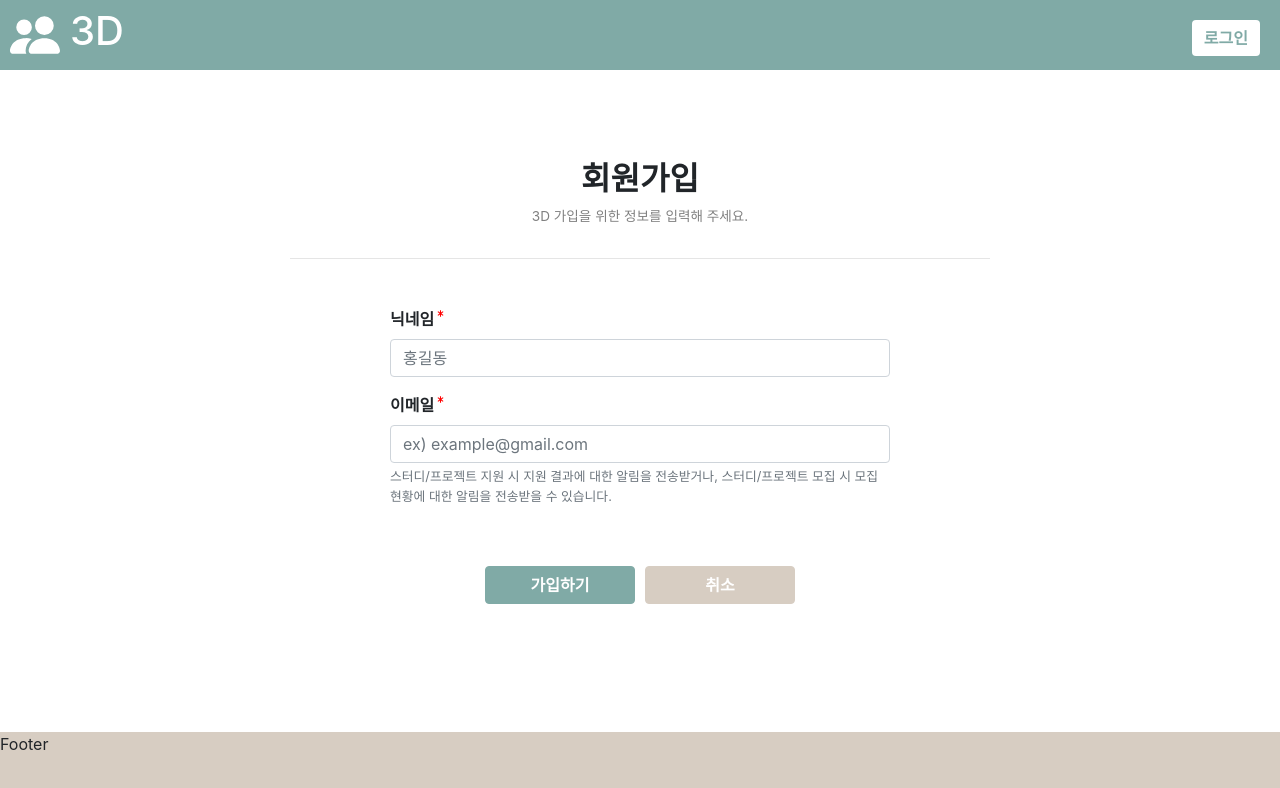
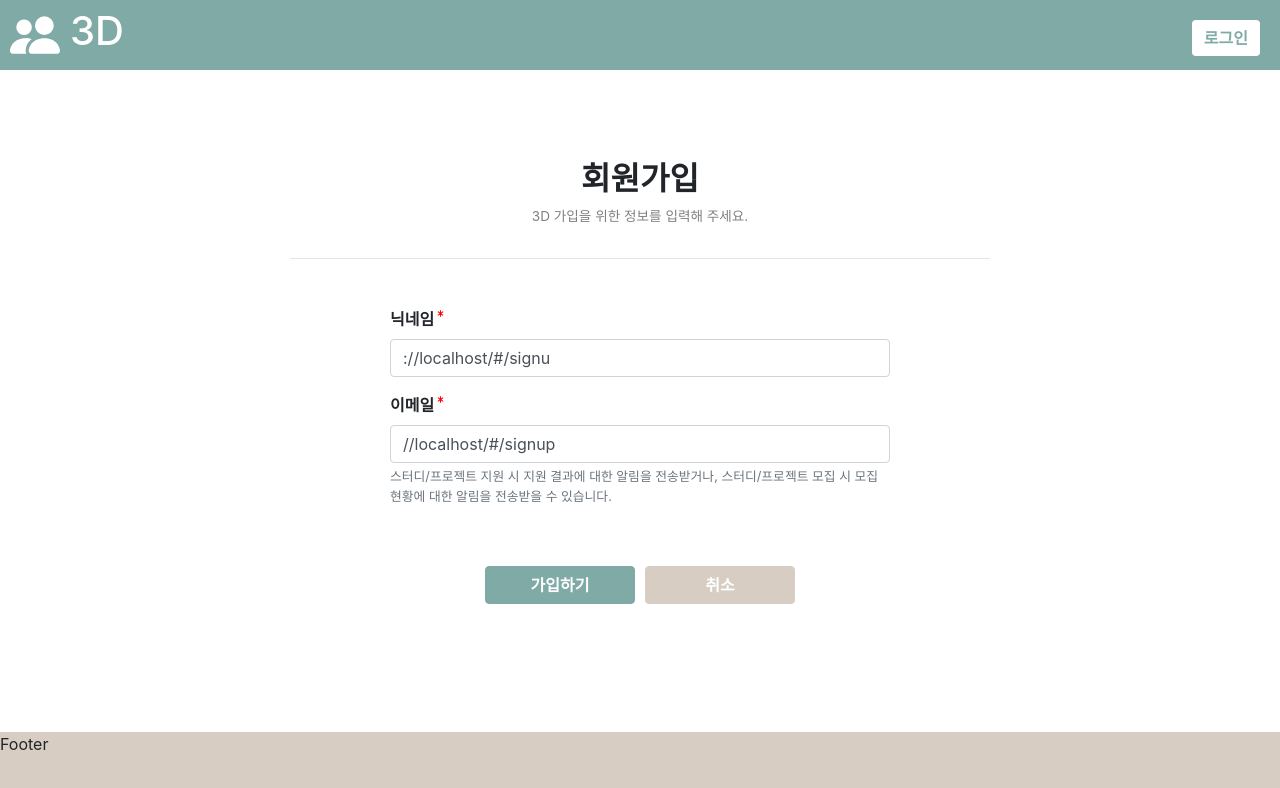
Before and after one commit to 3ddd-developers/3d-frontend, a React app: page /#/signup in a window 1280 px wide. Shown: the top 788 px of the page. Built offline with nearby package versions, Linux system fonts and the light colour scheme.

Commit message:
[feat] 회원가입 페이지 로직 구현

```diff
--- a/src/App.jsx
+++ b/src/App.jsx
@@ -42,8 +42,7 @@ const App = () => {
                 .then(function (response) {
                     // console.log(response);
                     if (response.data.includes('error')) {
-                        // TODO
-                        // 에러 처리
+                        // TODO: 에러 처리
                         return;
                     }
                     let at = response.data.slice(response.data.indexOf('=') + 1, response.data.indexOf('&'));
@@ -55,10 +54,19 @@ const App = () => {
                     })
                         .then(function (response) {
                             // console.log(response);
-                            window.localStorage.setItem('at', at);
-                            window.localStorage.setItem('userId', response.data.id);
-                            window.localStorage.setItem('userName', response.data.login);
-                            setUser(response.data.login);
+
+                            // 해당 id가 userDB 에 있는 값인지 확인하고 있으면 로그인, 없으면 회원가입
+                            // TODO: user get api 연동
+                            if (false) {
+                                // userDB 에 있는 id
+                                window.localStorage.setItem('at', at);
+                                window.localStorage.setItem('userId', response.data.id);
+                                window.localStorage.setItem('userName', response.data.login);
+                                setUser(response.data.login);
+                            } else {
+                                // userDB 에 없는 id
+                                window.location.href = `/#/signUp?id=${response.data.id}&name=${response.data.login}&email=${response.data.email}`;
+                            }
                         })
                         .catch(function (error) {
                             console.log(error);
@@ -100,7 +108,7 @@ const App = () => {
                 <Link to='/projectDetail' className='nav-link'>프로젝트 조회</Link> */}
                 <Switch>
                     <Route path="/login" component={Login} />
-                    <Route path="/signup" component={SignUp} />
+                    <Route path="/signUp" component={SignUp} />
                     <Route path="/mypage" component={Mypage} />
                     <Route path="/studyApply" component={StudyApply} />
                     <Route path="/studyCreate" component={StudyCreate} />
--- a/src/pages/SignUp.jsx
+++ b/src/pages/SignUp.jsx
@@ -1,23 +1,40 @@
-import React, { useState } from 'react';
+import React, { useState, useEffect } from 'react';
 
 import { Form, Button, Row, Col } from 'react-bootstrap';
 import { CgAsterisk } from "react-icons/cg";
 import axios from 'axios';
-import classNames from 'classnames';
+
 const SignUp = () => {
-    const [error, setError] = useState('');
+    const id = window.location.href.slice(window.location.href.indexOf('=') + 1, window.location.href.indexOf('&'));
+    const name = window.location.href.slice(window.location.href.indexOf('name=') + 5, window.location.href.indexOf('&email'));
+    const email = window.location.href.slice(window.location.href.indexOf('email=') + 6);
+
+    const [nickname, setNickname] = useState('');
+    const [mail, setMail] = useState('');
+
     const onChange = evt => {
+        evt.target.id === 'nickname' ? setNickname(evt.target.value) : setMail(evt.target.mail);
+    }
 
+    const handleSubmit = () => {
+        // TODO: 회원가입 서비스 연동
+        let json = {
+
+        }
+
+        // TODO: 로그인된 상태로 메인으로 이동하는 로직 추가 (App.jsx useEffect 참고)
+        // TODO: 로그인 API 가 별도로 있는지 확인
     }
-    const handleSubmit = () => {
 
+    const onClickCancel = () => {
+        window.location.href = '/';
     }
-    const onFocus = () => {
 
-    }
-    const onClickCancel = () => {
+    useEffect(() => {
+        if (name !== 'null') setNickname(name);
+        if (email !== 'null') setMail(email);
+    }, []);
 
-    }
     return (
         <>
             <Row style={{ justifyContent: 'center' }}>
@@ -28,15 +45,15 @@ const SignUp = () => {
             <hr className="form-hr" />
             <Form style={{ width: '500px', margin: 'auto' }} onSubmit={handleSubmit} >
 
-                <Form.Group controlId="title">
+                <Form.Group controlId="nickname">
                     <Form.Label className="form-label">닉네임<CgAsterisk className="form-required" /></Form.Label>
-                    <Form.Control className={classNames({ 'form-error': error.title })} required aria-describedby="titleHelpBlock" placeholder="홍길동" onChange={onChange} onFocus={onFocus} />
+                    <Form.Control required placeholder="홍길동" defaultValue={name} onChange={onChange} />
 
                 </Form.Group>
-                <Form.Group controlId="subject">
+                <Form.Group controlId="mail">
                     <Form.Label className="form-label">이메일<CgAsterisk className="form-required" /></Form.Label>
-                    <Form.Control required placeholder="ex) example@gmail.com" onChange={onChange} />
-                    <Form.Text className={classNames({ 'form-text-error': error.title })} id="titleHelpBlock" muted>
+                    <Form.Control required type='email' placeholder="ex) example@gmail.com" defaultValue={email === 'null' ? '' : email} onChange={onChange} />
+                    <Form.Text id="titleHelpBlock" muted>
                         스터디/프로젝트 지원 시 지원 결과에 대한 알림을 전송받거나, 스터디/프로젝트 모집 시 모집 현황에 대한 알림을 전송받을 수 있습니다.
   </Form.Text>
                 </Form.Group>
```
